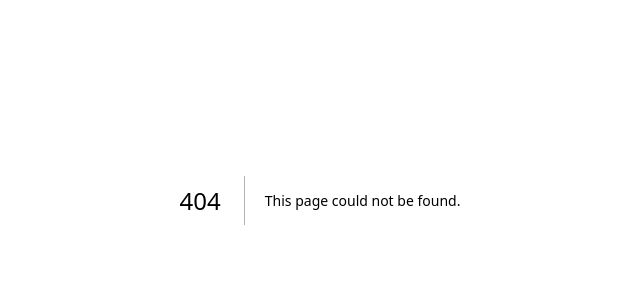
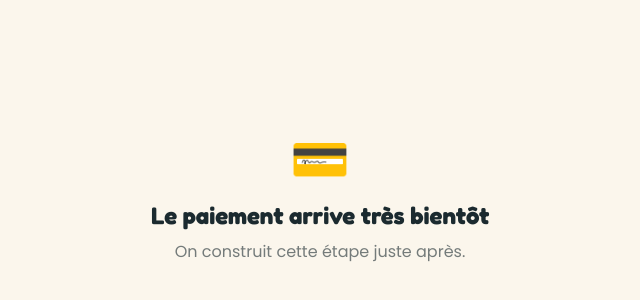
Before and after one commit to roxaneboire44-debug/pawdex, a Next.js app: page /payer in a window 1280 px wide. Before the commit this address had no page. Shown: the part 200-500 px from the top of the page, without its empty margins (320-960 px from the left). Built offline with nearby package versions, Linux system fonts and the light colour scheme.

Commit message:
Create page.tsx

```diff
--- /dev/null
+++ b/app/payer/page.tsx
@@ -0,0 +1,13 @@
+export default function Payer() {
+  return (
+    <main className="min-h-screen flex items-center justify-center px-6 text-center">
+      <div>
+        <div className="text-5xl mb-4">💳</div>
+        <h1 className="font-display text-2xl font-bold text-ink mb-2">
+          Le paiement arrive très bientôt
+        </h1>
+        <p className="text-ink/60">On construit cette étape juste après.</p>
+      </div>
+    </main>
+  );
+}
```
